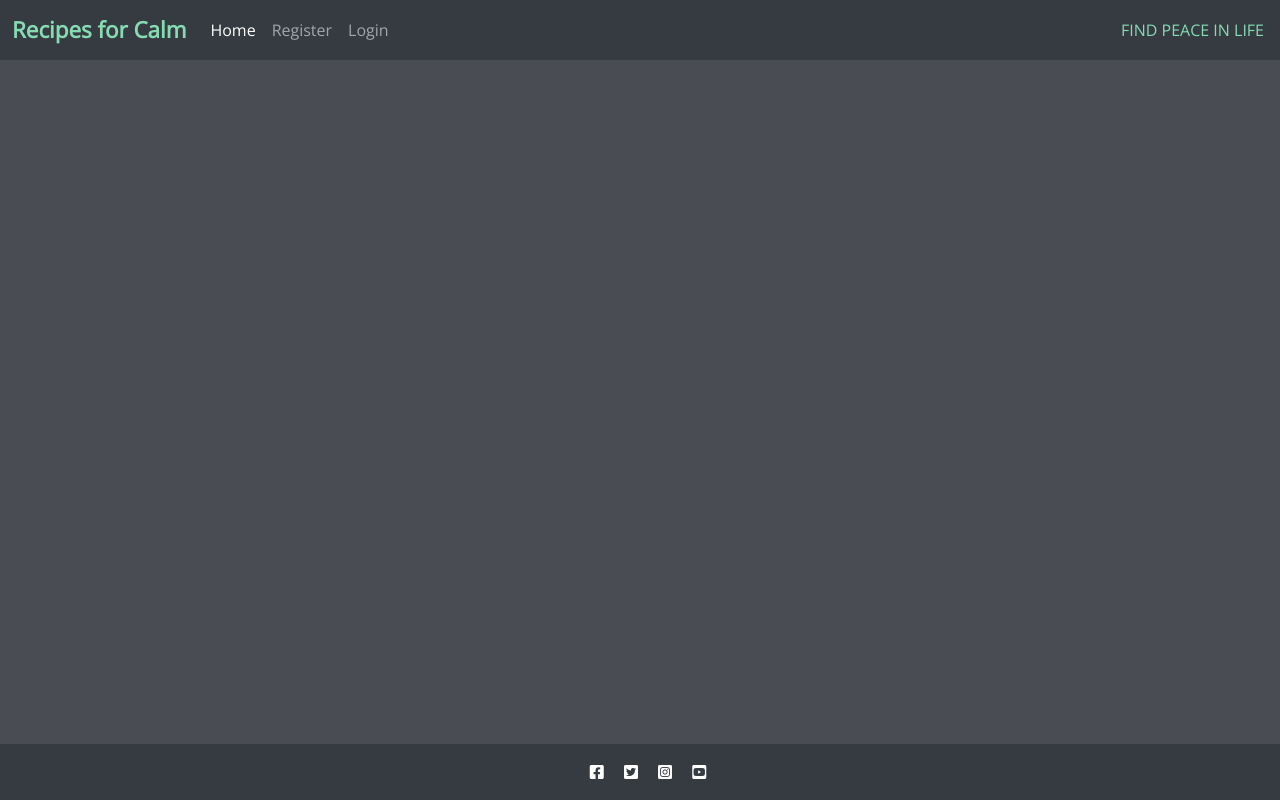
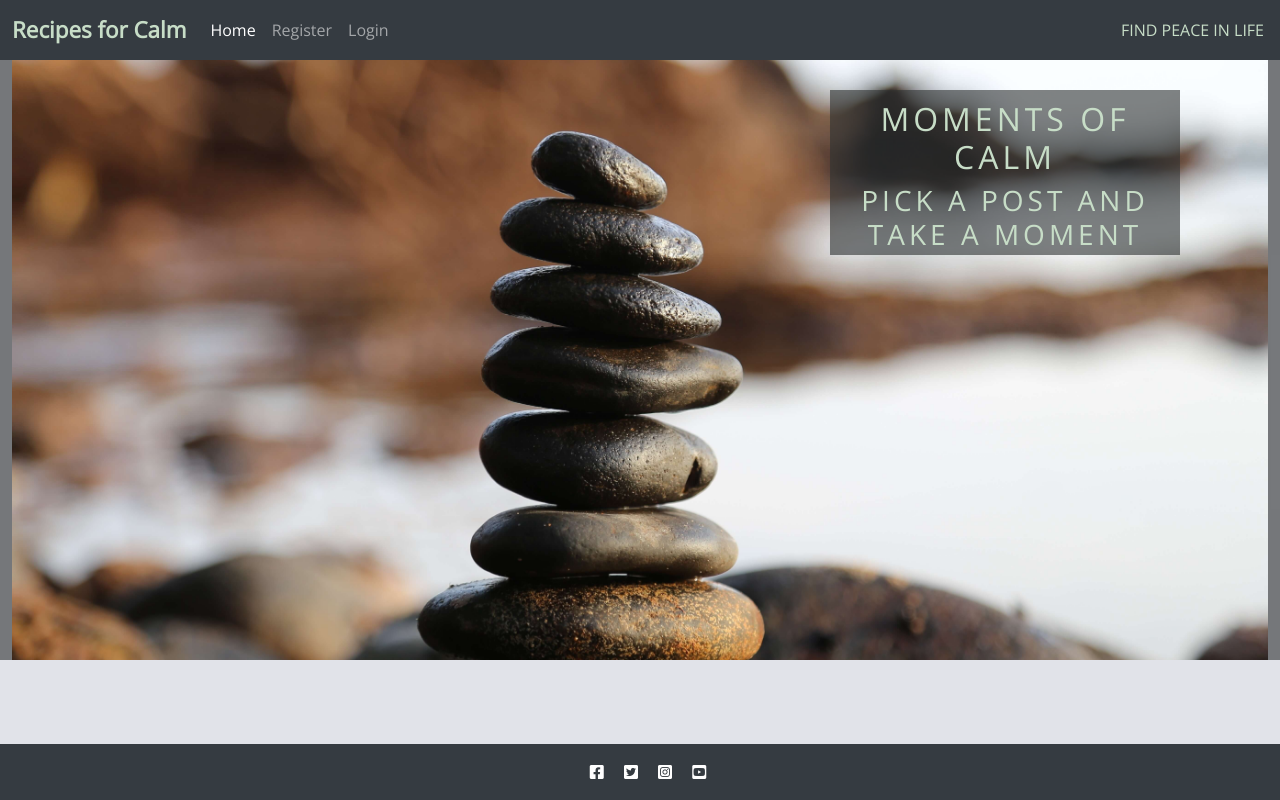
Before and after one commit to lauralola/Recipes-for-calm, a Django app: page / in a window 1280 px wide. Run offline with Django 3.2, Linux system fonts and the light colour scheme; data that the repository does not hold is empty.

Commit message:
Add main image to page, try to fix like fucntionality, add custom  css

```diff
--- a/recipes/views.py
+++ b/recipes/views.py
@@ -72,7 +72,7 @@ class RecipeDetail(View):
         )
 
 class RecipeLike(View):
-    def recipe(self, request, slug):
+    def recipe(self, request, slug, *args, **kwargs):
         recipe = get_object_or_404(Recipe, slug=slug)
         if recipe.likes.filter(id=request.user.id).exists():
             recipe.likes.remove(request.user)
--- a/static/css/style.css
+++ b/static/css/style.css
@@ -9,12 +9,55 @@ body {
     font-family: Open Sans, sans-serif;
     font-size: 1.4rem;
     font-weight: 700;
-    color: #86dbb3;
+    color: #c7ddc7;
 }
 
+/* main index image */
+#mat-outer{
+    height: 600px;
+    width: 100%;
+    position: relative;
+    overflow:hidden;
+    background-color:  rgba(46, 49, 49, .6);
+}
+
+#cover-text, #cover-text h2{
+        color: #c7ddc7;
+        }
+
+#mat{
+    height: 600px;
+    width: 100%;
+    background-image: url('../images/image_bk.jpg');
+    background-size: cover;
+    background-position: center center;
+    background-repeat: no-repeat;
+    text-align:center;
+    margin:auto;
+    padding:0;
+}
+
+#cover-text{
+    font-size: 60%;
+    text-transform: uppercase;
+    letter-spacing: 4px;
+    text-align: center;
+    width:350px;
+    height:165px;
+    padding: 10px;
+    background-color: rgba(46, 49, 49, .6);
+    top: 30px;
+    right: 100px;
+    position:absolute;
+}
+
+.practice {
+    background-color:#c7ddc7;
+    overflow: auto;
+}
 
 .light-bg {
-    background-color:#86dbb3;
+    background-color:#9fceb8;
 }
 
 .dark-bg {
@@ -22,7 +65,7 @@ body {
 }
 
 .main-bg {
-    background-color: #494c52;
+    background-color: #e1e3e9;
 }
 
 .card {
@@ -39,11 +82,11 @@ body {
     bottom: 5%;
     min-width: 30%;
     left: -2px;
-    background-color:#86dbb3;
+    background-color: #353b41;
 }
 
 .author {
-    color: #86dbb3;
+    color: #c7ddc7;
     margin: 4px;
     text-transform: uppercase;
 }
@@ -59,7 +102,7 @@ body {
 
 .masthead-text {
     background-color: #353b41;
-    color: #86dbb3;
+    color:#c7ddc7;
     position: relative;
 }
 
@@ -75,7 +118,7 @@ body {
     right: 90%;
     height: 100%;
     width: 150%;
-    background: #445261;
+    background: #d4dce4;
     -webkit-transform: skew(15deg);
     -moz-transform: skew(15deg);
     transform: skew(15deg);
@@ -84,12 +127,12 @@ body {
 
 .post-link {
     text-decoration: none;
-    color: #445261;
+    color: #080808;
 }
 
 .post-link:hover,
 .page-link {
-    color: #6ad370;
+    color: #73bb76;
 }
 
 .post-title {
@@ -105,6 +148,7 @@ body {
 .btn-signup {
     background-color: #de99e1;
     color: #222427;
+    size-adjust:initial;
 }
 
 .btn-signup:hover,
--- a/templates/base.html
+++ b/templates/base.html
@@ -69,7 +69,7 @@
         </div>
     </div>
 
-    <main class="flex-shrink-0 main-bg">
+    <main class="flex-shrink-0 main-bg practice">
         {% block content %}
         <!-- Content Goes here -->
         {% endblock content %}
--- a/templates/index.html
+++ b/templates/index.html
@@ -5,8 +5,18 @@
 <div class="container-fluid">
     <div class="row">
 
+        <!-- Main Image -->
+        <section id="mat-outer">
+            <div id="mat" role="img" aria-label="Image of woman rolling out yoga mat"></div>
+        <!-- Image Cover Text -->
+            <div id="cover-text">
+                <h2>Moments of Calm</h2>
+                <h3>Pick a post and take a moment</h3>
+            </div>
+        </section>
+
         <!-- Blog Entries Column -->
-        <div class="col-12 mt-3 left">
+        <div class="col-12 mt-3 left practice">
             <div class="row">
                 {% for recipe in recipe_list %}
                 <div class="col-md-4">
@@ -14,8 +24,7 @@
                         <div class="card-body">
                             <div class="image-container">
                                 {% if "placeholder" in recipe.featured_image.url %}
-                                <img class="card-img-top"
-                                    src="">
+                                <img class="card-img-top" src= "" alt="Collection of meditation stones">
                                 {% else %}
                                 <img class="card-img-top" src=" {{ recipe.featured_image.url }}">
                                 {% endif %}
@@ -23,7 +32,7 @@
                                     <p class="author">Author: {{ recipe.author }}</p>
                                 </div>
                             </div>
-                            <a href="{% url 'recipe_detail' recipe.slug  %}" class="post-link">
+                            <a href="{% url 'recipe_detail' recipe.slug  %}" aria-label="Go to full post" class="post-link">
                                 <h2 class="card-title">{{ recipe.title }}</h2>
                                 <p class="card-text">{{ recipe.excerpt }}</p>
                             </a>
```
Also changed, not shown: static/images/image_bk.jpg (added).
